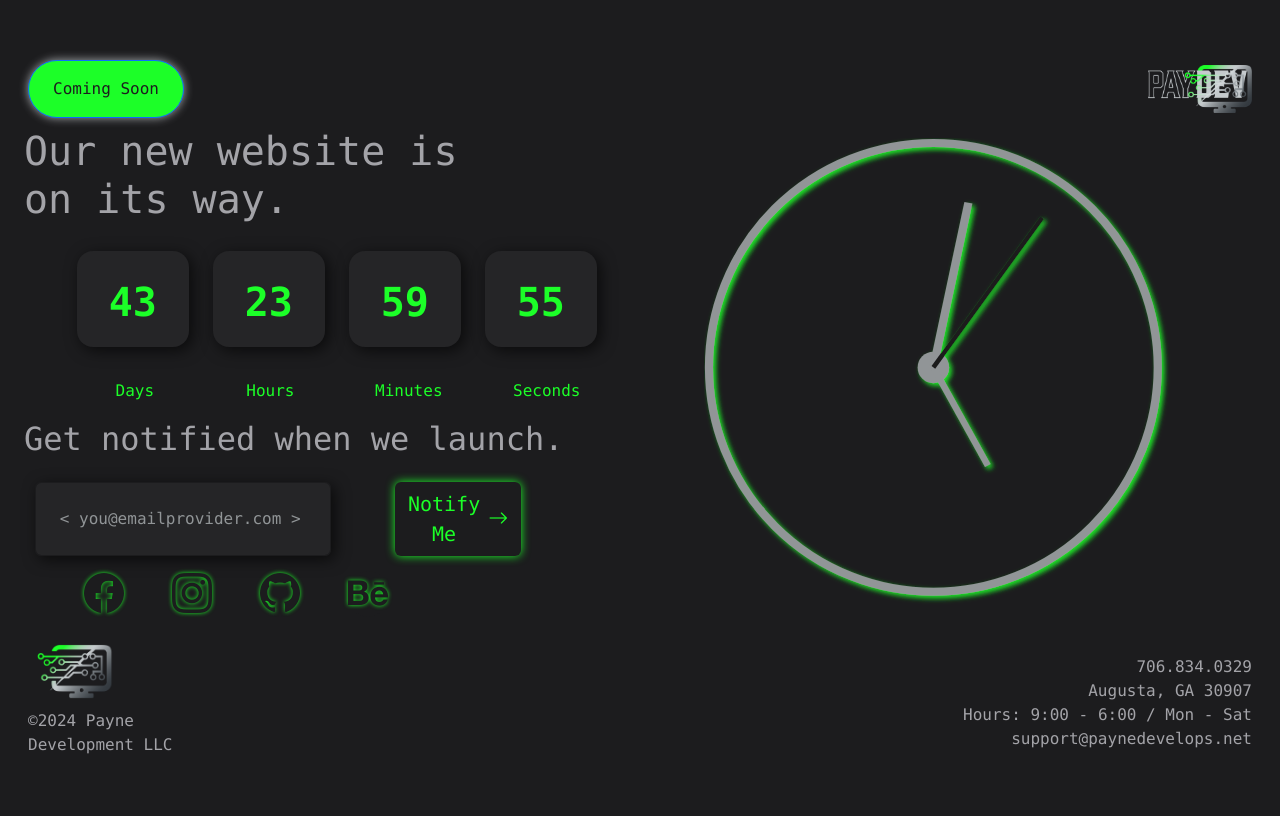
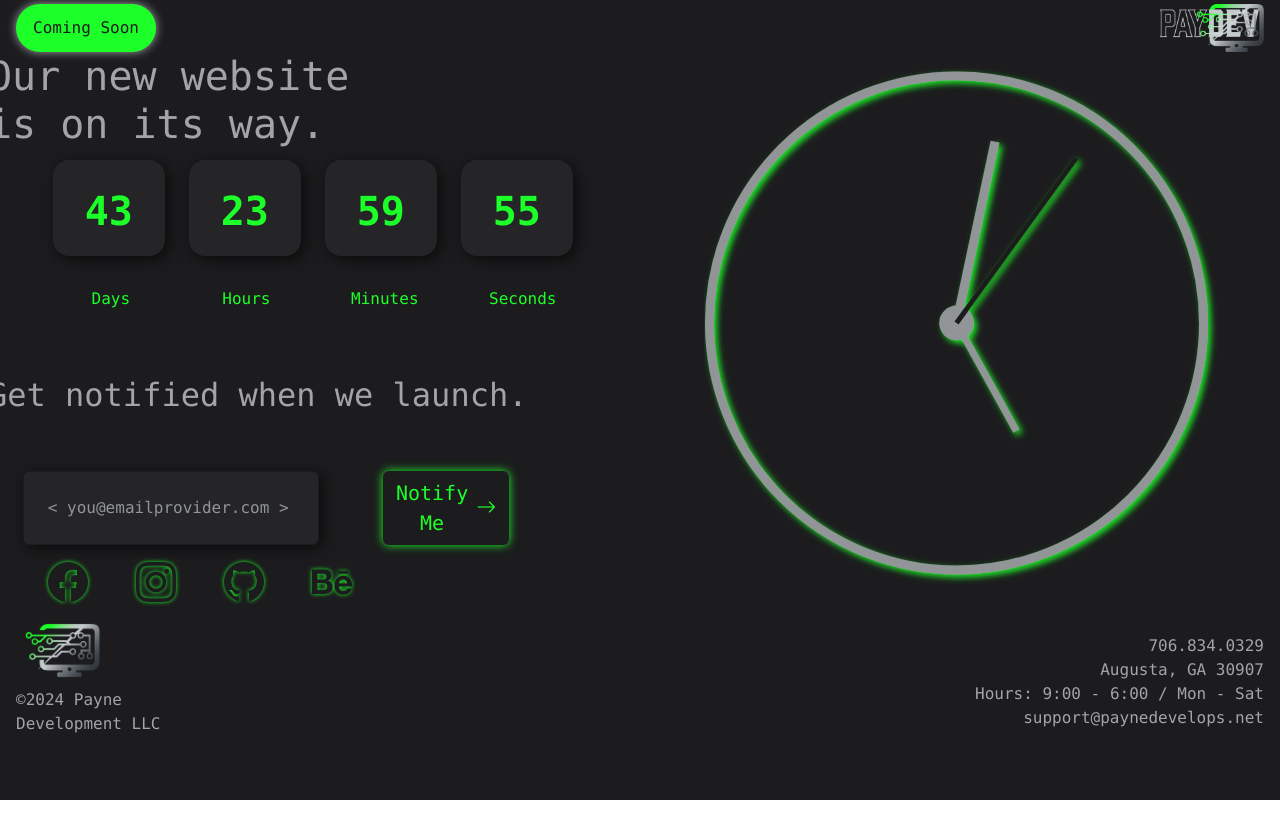
Before and after one commit to bi6poppa/coming-soon-final, a React (Vite) app: page / in a window 1280 px wide. Built offline with nearby package versions, Linux system fonts and the light colour scheme.

Commit message:
corrected header & root layout

```diff
--- a/src/App.css
+++ b/src/App.css
@@ -6,16 +6,17 @@
 
 #root {
   display: flex;
-  align-items: center;
+  align-items: start;
   justify-content: center;
   background-color: var(--sp-dark);
   color: var(--sp-light);
-  width: 100%;
-  max-width: 100%;
-  height: 100vh;
+  height: 100%;
   max-height: 100%;
   min-height: 100%;
+  width: 100% !important;
+  max-width: 100%;
   margin: 0;
+  padding: 0;
 }
 
 h1 {
--- a/src/App.jsx
+++ b/src/App.jsx
@@ -1,38 +1,39 @@
-{/*
-import Notify from '@components/Notify/Notify'
-import Socials from '@components/Socials/Socials'*/}
+import CSHeader from '@components/CSHeader/CSHeader'
+import Countdown from '@components/Countdown/Countdown'
+import Col from 'react-bootstrap/Col'
+import Row from 'react-bootstrap/Row'
+import Container from 'react-bootstrap/Container'
 import Clock from '@components/Clock/Clock'
-import CSFooter from '@components/CSFooter/CSFooter'
-import Col from 'react-bootstrap/Col'
-import Countdown from '@components/Countdown/Countdown'
-import Row from 'react-bootstrap/Row'
-import Stack from 'react-bootstrap/Stack'
-import CSHeader from '@components/CSHeader/CSHeader'
 import Notify from '@components/Notify/Notify'
 import Socials from '@components/Socials/Socials'
+import CSFooter from '@components/CSFooter/CSFooter'
+
+import 'bootstrap/dist/css/bootstrap.min.css'
 import './App.css'
 
 function App() {
   const currentTime = new Date();
 
   return (
-      <Stack direction="vertical" gap={1} className="d-flex justify-content-center container-fluid mt-3" id="stack">
-          <CSHeader className="container-xxl"/>
-          <Row className="container-fluid d-flex align-items-center" id="main">
-              <Col className="d-flex flex-column justify-content-center m-0 p-0" id="banner-column">
-                  <h1 className="pb-3 m-0" id="website">Our new website is<br />on its way.</h1>
+    <>
+        <Container className="p-0 m-0" fluid>
+            <CSHeader />
+            <Row className="p-0" id="row">
+                <Col className="p-0 m-0 col-md-6">
+                    <h1 id="website">Our new website<br />is on its way.</h1>
                     <Countdown endDateTime={currentTime.setDate(currentTime.getDate() + 44)} />
-                  <h2 className="text-xl text-start pb-3" id="launch">Get notified when we launch.</h2>
+                    <h2 className="py-5" id="launch">Get notified when we launch.</h2>
                     <Notify />
                     <Socials />
                 </Col>
-              <Col className="d-flex align-items-center">
+                <Col className="p-0 m-0 col-md-6">
                     <Clock />
                 </Col>
             </Row>
-          <CSFooter className="container-xxl"/>
-      </Stack>
-  );
+            <CSFooter />
+        </Container>
+    </>
+  )
 }
 
 export default App;
--- a/src/components/CSHeader/CSHeader.jsx
+++ b/src/components/CSHeader/CSHeader.jsx
@@ -1,12 +1,12 @@
 import Container from 'react-bootstrap/Container'
 import logo from '/lightSiteLogo.png'
 import Coming from '../Coming/Coming'
-import styles from '@components/CSHeader/CSHeader.module.css'
+import styles from './CSHeader.module.css'
 
 const Header = () => {
   return (
     <>
-      <Container id={styles.header} fluid>
+      <Container className="pt-1 pe-2" id={styles.header} fluid>
         <Coming />
         <a href="#">
           <img
--- a/src/components/Coming/Coming.jsx
+++ b/src/components/Coming/Coming.jsx
@@ -3,7 +3,7 @@ import styles from './Coming.module.css'
 
 const Coming = () => {
   return (
-    <Button className="btn btn-round py-3 px-4" id={styles.comingSoon}>Coming Soon</Button>
+    <Button className="btn" id={styles.comingSoon}>Coming Soon</Button>
   )
 }
 
--- a/src/components/Coming/Coming.module.css
+++ b/src/components/Coming/Coming.module.css
@@ -1,10 +1,23 @@
+* {
+  font-family: "Lucida Console";
+  box-sizing: border-box;
+  flex-shrink: 1;
+}
+
 #comingSoon {
   background-color: var(--sp-green);
   border-radius: 36px;
-  transition: box-shadow, background-color 0.3s ease-in-out;
+  height: 3rem;
+  min-height: 2.8125rem;
+  display: flex;
+  align-items: center;
+  transition: box-shadow 0.7s ease-in-out, background-color 0.3s ease-in-out;
   cursor: default;
   color: var(--sp-dark);
   box-shadow: 0px 0px 10px rgba(197, 202, 205, 0.8);
+  border: 1px solid rgba(0, 0, 0, 0);
+  font-weight: 500;
+  padding: 0.75rem 1rem;
 }
 
 #comingSoon:hover {
@@ -12,4 +25,5 @@
   color: var(--fface-red);
   border: 1px solid var(--fface-red);
   box-shadow: 0px 0px 10px var(--fface-red);
+  opacity: 0.8;
 }
--- a/src/components/Countdown/Countdown.module.css
+++ b/src/components/Countdown/Countdown.module.css
@@ -1,3 +1,7 @@
+* {
+  flex-shrink: 1;
+}
+
 .dealsCountdown {
   display: flex;
   flex-direction: row;
--- a/src/index.css
+++ b/src/index.css
@@ -27,6 +27,12 @@
   -webkit-font-smoothing: antialiased;
   -moz-osx-font-smoothing: grayscale;
 
+  height: 100%;
+  max-height: 100%;
+  width: 100%;
+  max-width: 100%;
+  margin: 0;
+  padding: 0;
 }
 
 * {
@@ -41,6 +47,12 @@
 }
 
 html {
+  display: flex;
+  flex-shrink: 1;
+  height: 100%;
+  max-height: 100%;
+  width: 100%;
+  max-width: 100%;
   margin: 0;
   padding: 0;
 }
@@ -52,7 +64,12 @@ html {
 
 body {
   display: flex;
+  flex-shrink: 1;
+  align-items: start;
+  justify-content: center;
   background-color: var(--sp-dark);
+  height: 100%;
+  max-height: 100%;
   width: 100%;
   max-width: 100%;
   font-family: var(--paydev-font), sans-serif;
--- a/src/main.jsx
+++ b/src/main.jsx
@@ -1,6 +1,8 @@
 import { StrictMode } from 'react'
 import { createRoot } from 'react-dom/client'
+
 import './utils/bootstrap.bundle.js'
+
 import 'bootstrap-icons/font/bootstrap-icons.css'
 import './styles/bootstrap.css'
 import './index.css'
```
Also changed, not shown: 1 other file (tests, documents, lock files or other folders). Lines whose indentation alone changed are shown as unchanged.
